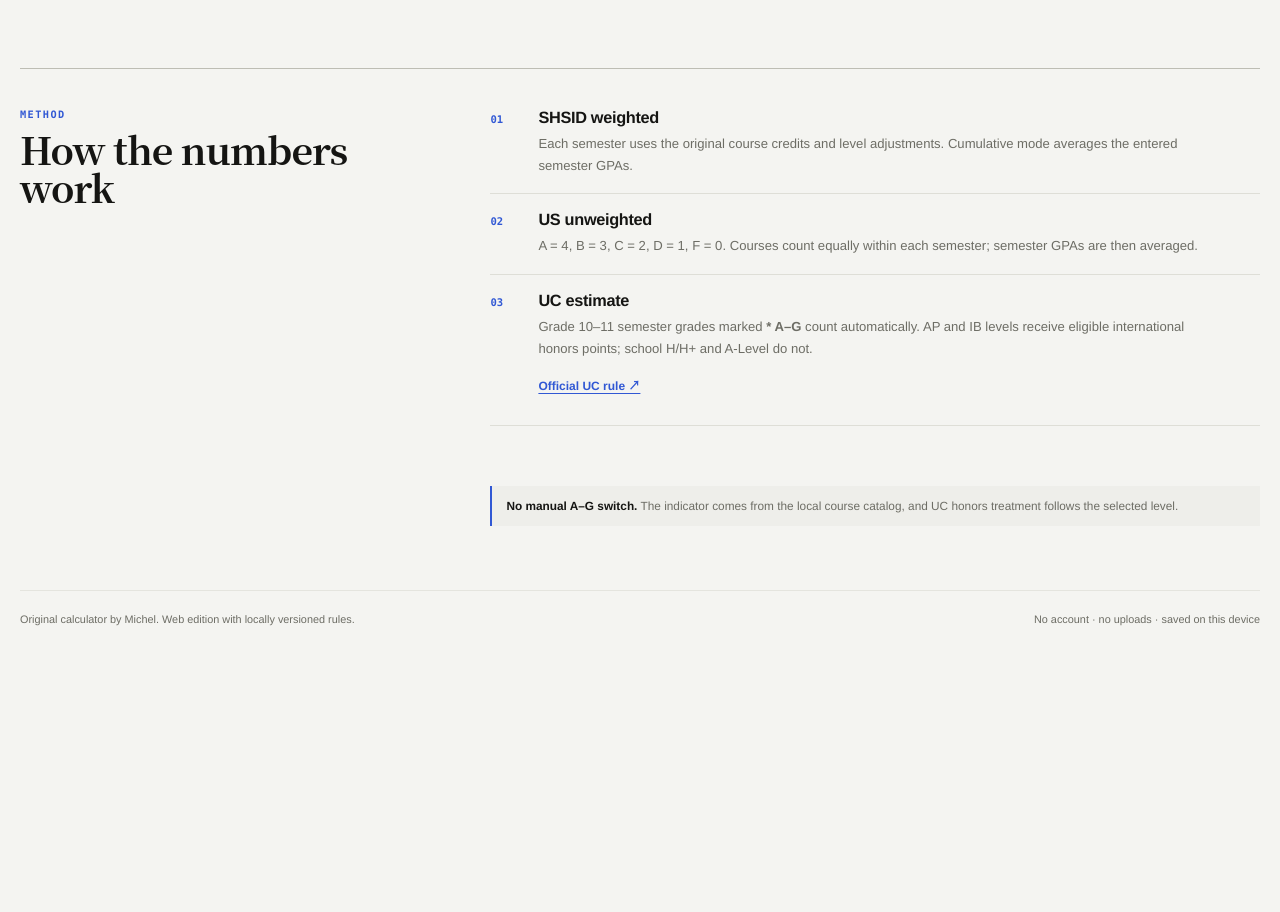
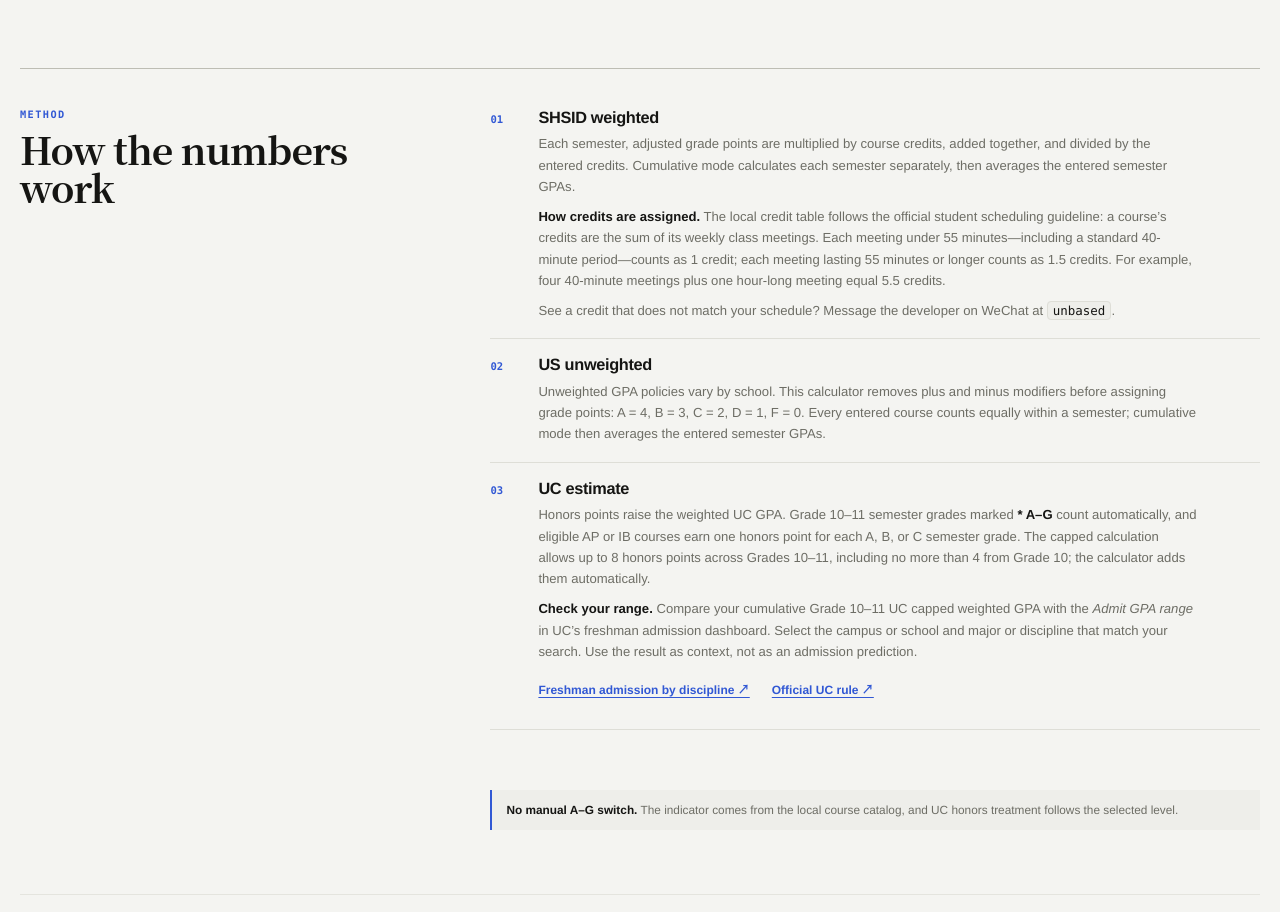
Before and after one commit to okArelene/shsid-gpa-calculator, a website: page index.html in a window 1280 px wide. Shown: the part 980-1892 px from the top of the page. Before the commit the page ends 1637 px from the top, so only its background shows below. Drawn offline with Linux system fonts and the light colour scheme.

Commit message:
Expand GPA methodology guidance

```diff
--- a/index.html
+++ b/index.html
@@ -7,9 +7,9 @@
     <meta name="description" content="A private SHSID semester, cumulative, unweighted, and UC GPA calculator.">
     <title>SHSID GPA Calculator</title>
     <link rel="icon" href="favicon.svg" type="image/svg+xml">
-    <link rel="stylesheet" href="styles.css?v=2.3.2">
-    <script src="catalog.js?v=2.3.2" defer></script>
-    <script src="app.js?v=2.3.2" defer></script>
+    <link rel="stylesheet" href="styles.css?v=2.3.3">
+    <script src="catalog.js?v=2.3.3" defer></script>
+    <script src="app.js?v=2.3.3" defer></script>
   </head>
   <body>
     <a class="skip-link" href="#calculator-workspace">Skip to calculator</a>
@@ -69,22 +69,28 @@
             <span>01</span>
             <div>
               <h3>SHSID weighted</h3>
-              <p>Each semester uses the original course credits and level adjustments. Cumulative mode averages the entered semester GPAs.</p>
+              <p>Each semester, adjusted grade points are multiplied by course credits, added together, and divided by the entered credits. Cumulative mode calculates each semester separately, then averages the entered semester GPAs.</p>
+              <p><strong>How credits are assigned.</strong> The local credit table follows the official student scheduling guideline: a course’s credits are the sum of its weekly class meetings. Each meeting under 55 minutes—including a standard 40-minute period—counts as 1 credit; each meeting lasting 55 minutes or longer counts as 1.5 credits. For example, four 40-minute meetings plus one hour-long meeting equal 5.5 credits.</p>
+              <p>See a credit that does not match your schedule? Message the developer on WeChat at <code>unbased</code>.</p>
             </div>
           </article>
           <article>
             <span>02</span>
             <div>
               <h3>US unweighted</h3>
-              <p>A = 4, B = 3, C = 2, D = 1, F = 0. Courses count equally within each semester; semester GPAs are then averaged.</p>
+              <p>Unweighted GPA policies vary by school. This calculator removes plus and minus modifiers before assigning grade points: A = 4, B = 3, C = 2, D = 1, F = 0. Every entered course counts equally within a semester; cumulative mode then averages the entered semester GPAs.</p>
             </div>
           </article>
           <article>
             <span>03</span>
             <div>
               <h3>UC estimate</h3>
-              <p>Grade 10–11 semester grades marked <strong>* A–G</strong> count automatically. AP and IB levels receive eligible international honors points; school H/H+ and A-Level do not.</p>
-              <a href="https://admission.universityofcalifornia.edu/admission-requirements/first-year-requirements/gpa-requirement.html" target="_blank" rel="noreferrer">Official UC rule ↗</a>
+              <p>Honors points raise the weighted UC GPA. Grade 10–11 semester grades marked <strong>* A–G</strong> count automatically, and eligible AP or IB courses earn one honors point for each A, B, or C semester grade. The capped calculation allows up to 8 honors points across Grades 10–11, including no more than 4 from Grade 10; the calculator adds them automatically.</p>
+              <p><strong>Check your range.</strong> Compare your cumulative Grade 10–11 UC capped weighted GPA with the <em>Admit GPA range</em> in UC’s freshman admission dashboard. Select the campus or school and major or discipline that match your search. Use the result as context, not as an admission prediction.</p>
+              <div class="method-link-row">
+                <a href="https://www.universityofcalifornia.edu/about-us/information-center/freshman-admission-discipline" target="_blank" rel="noopener noreferrer">Freshman admission by discipline ↗</a>
+                <a href="https://admission.universityofcalifornia.edu/admission-requirements/first-year-requirements/gpa-requirement.html" target="_blank" rel="noopener noreferrer">Official UC rule ↗</a>
+              </div>
             </div>
           </article>
         </div>
--- a/package.json
+++ b/package.json
@@ -1,6 +1,6 @@
 {
   "name": "shsid-gpa-calculator-web",
-  "version": "2.3.2",
+  "version": "2.3.3",
   "private": true,
   "description": "Private SHSID weighted, unweighted, cumulative, and UC GPA calculator.",
   "scripts": {
--- a/styles.css
+++ b/styles.css
@@ -1531,6 +1531,31 @@ select:active {
   line-height: 1.62;
 }
 
+.method-list p + p {
+  margin-top: 9px;
+}
+
+.method-list p strong {
+  color: var(--ink);
+}
+
+.method-list code {
+  padding: 1px 5px;
+  border: 1px solid var(--line);
+  border-radius: 4px;
+  color: var(--ink);
+  background: var(--surface-soft);
+  font-family: var(--font-mono);
+  font-size: 0.78rem;
+}
+
+.method-link-row {
+  display: flex;
+  flex-wrap: wrap;
+  column-gap: 22px;
+  margin-top: 6px;
+}
+
 .method-list a {
   display: inline-flex;
   align-items: center;
@@ -1540,6 +1565,10 @@ select:active {
   font-size: 0.75rem;
   font-weight: 680;
   text-underline-offset: 3px;
+}
+
+.method-list .method-link-row a {
+  margin-top: 0;
 }
 
 .catalog-note {
```
Also changed, not shown: test/calculator.test.js (+13 -0 lines), README.md.
